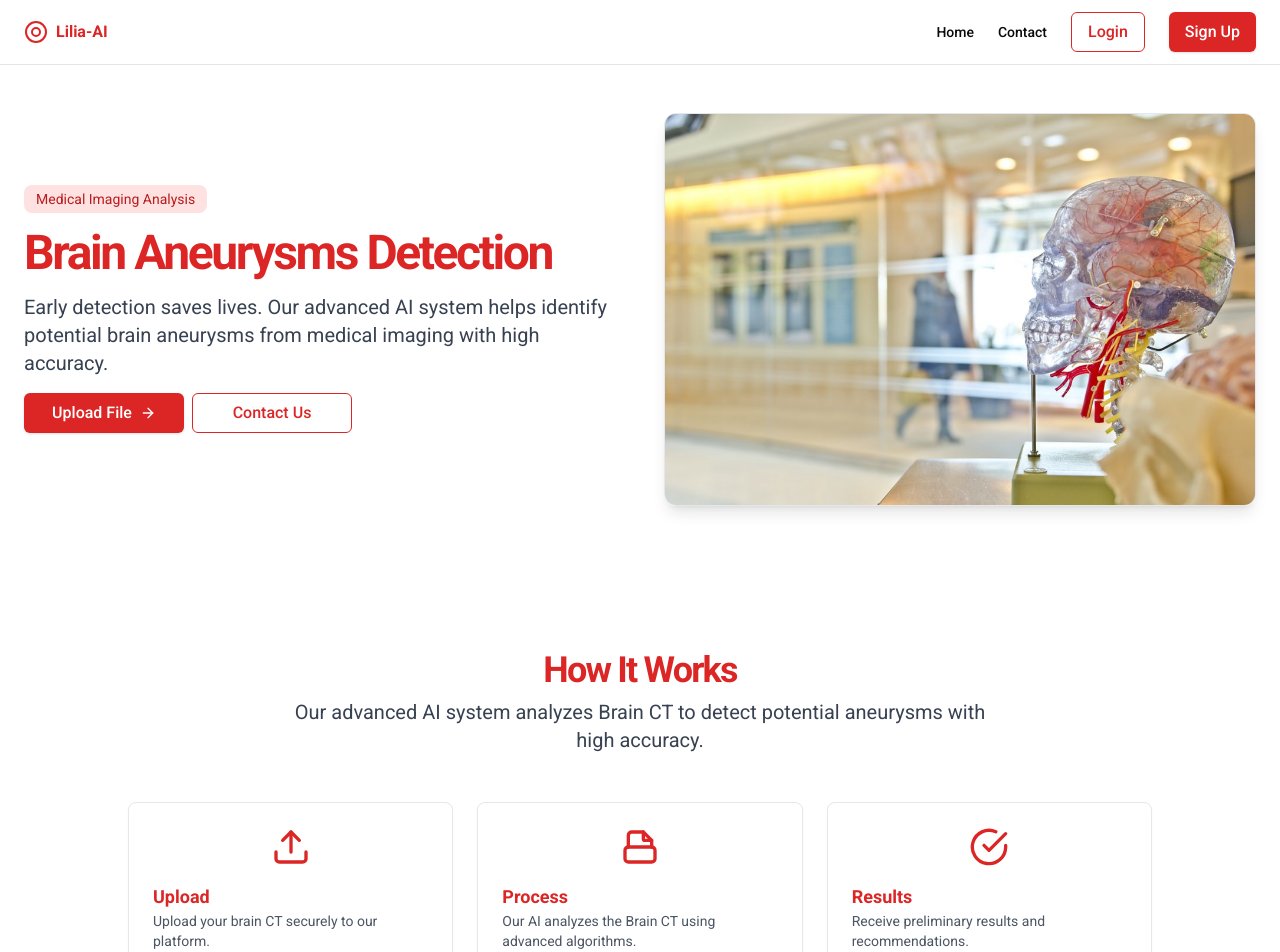
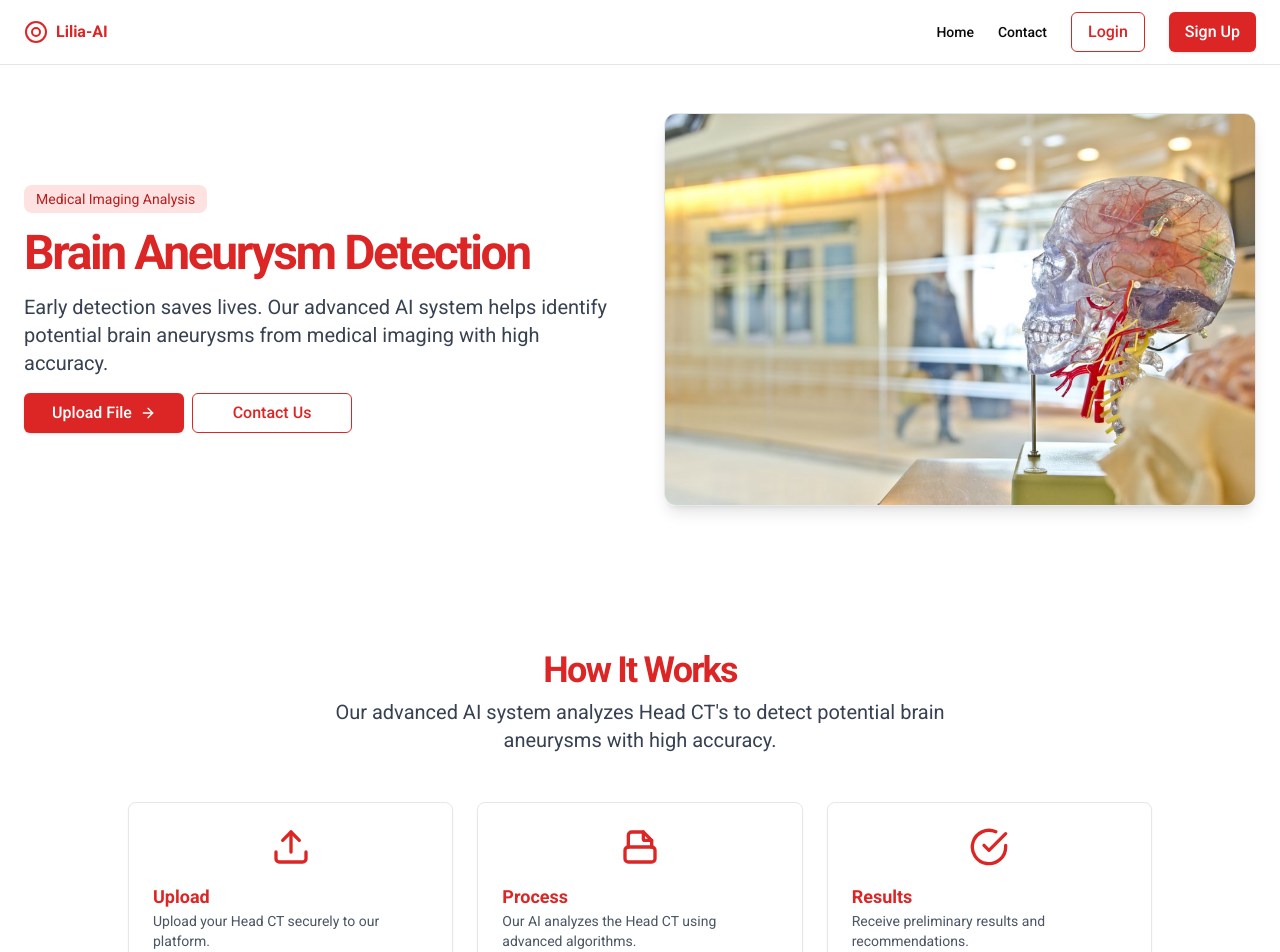
Before and after one commit to junaidsalam639/Brain-Aneurysm-Detection, a React (Vite) app: page / in a window 1280 px wide. Shown: the top 952 px of the page. Built offline with nearby package versions, Linux system fonts and the light colour scheme; the HTML template or start-up script is replaced by a standard one.

Commit message:
content changes website

```diff
--- a/src/components/auth/LoginForm.jsx
+++ b/src/components/auth/LoginForm.jsx
@@ -50,7 +50,7 @@ export default function LoginForm() {
   });
 
   return (
-    <main className="flex-1 flex items-center justify-center py-12 px-4 md:px-6">
+    <main className="flex-1 flex items-center justify-center py-12 px-4 md:px-6 min-h-screen">
       <Card className="w-full max-w-md animate-fadeIn">
         <form onSubmit={formik.handleSubmit}>
           <CardHeader className="space-y-1">
--- a/src/components/home/HomeHeroSection.jsx
+++ b/src/components/home/HomeHeroSection.jsx
@@ -16,7 +16,7 @@ export default function HomeHeroSection() {
                                 Medical Imaging Analysis
                             </div>
                             <h1 className="text-3xl font-bold tracking-tighter sm:text-4xl md:text-5xl text-red-600">
-                                Brain Aneurysms Detection
+                                Brain Aneurysm Detection
                             </h1>
                             <p className="text-gray-700 md:text-xl">
                                 Early detection saves lives. Our advanced AI system helps identify potential brain aneurysms from
--- a/src/components/home/HomeHowitswork.jsx
+++ b/src/components/home/HomeHowitswork.jsx
@@ -9,7 +9,7 @@ export default function HomeHowitswork() {
                         <div className="space-y-2">
                             <h2 className="text-3xl font-bold tracking-tighter sm:text-4xl text-red-600">How It Works</h2>
                             <p className="max-w-[700px] text-gray-700 md:text-xl">
-                                Our advanced AI system analyzes Brain CT to detect potential aneurysms with high accuracy.
+                                Our advanced AI system analyzes Head CT's to detect potential brain aneurysms with high accuracy.
                             </p>
                         </div>
                     </div>
@@ -19,7 +19,7 @@ export default function HomeHowitswork() {
                                 <Upload className="h-10 w-10" />
                             </div>
                             <h3 className="text-lg font-bold text-red-600">Upload</h3>
-                            <p className="text-sm text-gray-600">Upload your brain CT securely to our platform.</p>
+                            <p className="text-sm text-gray-600">Upload your Head CT securely to our platform.</p>
                         </div>
                         <div className="rounded-lg border border-gray-200 bg-white p-6 shadow-sm transition-all hover:shadow-md animate-fadeInUp animation-delay-200">
                             <div className="mb-4 text-red-600 flex justify-center">
@@ -41,7 +41,7 @@ export default function HomeHowitswork() {
                                 </svg>
                             </div>
                             <h3 className="text-lg font-bold text-red-600">Process</h3>
-                            <p className="text-sm text-gray-600">Our AI analyzes the Brain CT using advanced algorithms.</p>
+                            <p className="text-sm text-gray-600">Our AI analyzes the Head CT using advanced algorithms.</p>
                         </div>
                         <div className="rounded-lg border border-gray-200 bg-white p-6 shadow-sm transition-all hover:shadow-md animate-fadeInUp animation-delay-400">
                             <div className="mb-4 text-red-600 flex justify-center">
--- a/src/components/home/HomeUploadSection.jsx
+++ b/src/components/home/HomeUploadSection.jsx
@@ -9,7 +9,7 @@ export default function HomeUploadSection() {
                         <div className="space-y-2">
                             <h2 className="text-3xl font-bold tracking-tighter sm:text-4xl text-red-600">Upload Your Scan</h2>
                             <p className="max-w-[700px] text-gray-700 md:text-xl">
-                                Upload your Brain CT for instant analysis. Our system will process your CT and provide
+                                Upload your Head CT for instant analysis. Our system will process your CT and provide
                                 preliminary results.
                             </p>
                         </div>
```
